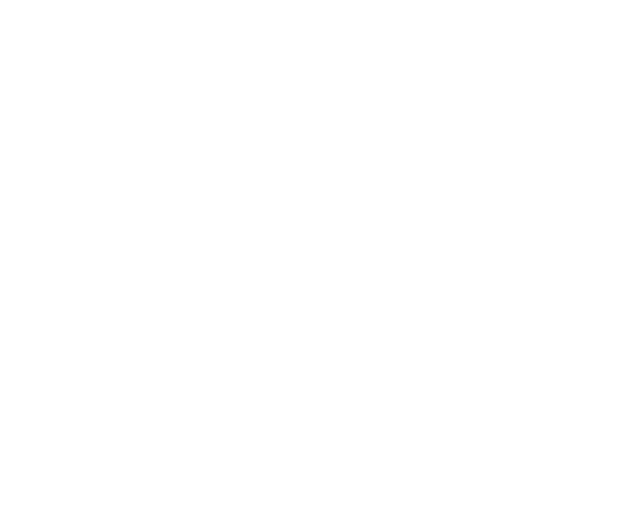
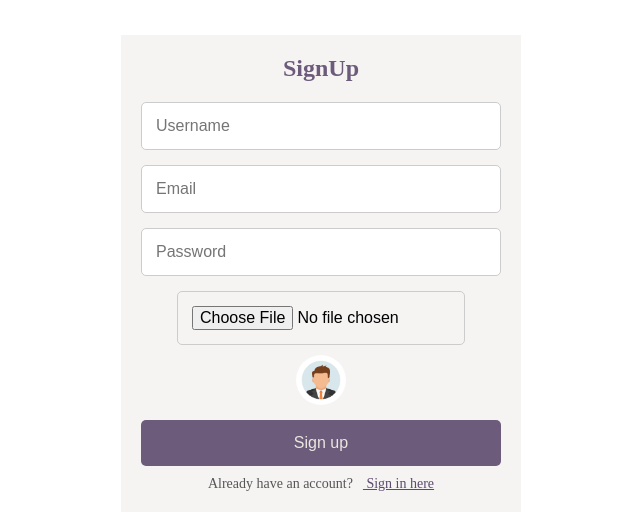
Before and after one commit to Dineshkuna/mern_ecommerce, a React (Vite) app in the folder frontend/: page /register in a window 1280 px wide. Before the commit this address had no page. Shown: the part 127-656 px from the top of the page, without its empty margins (319-959 px from the left). Built offline with nearby package versions, Linux system fonts and the light colour scheme.

Commit message:
Register form is done

```diff
--- a/frontend/src/App.jsx
+++ b/frontend/src/App.jsx
@@ -4,6 +4,7 @@
 import { BrowserRouter as Router, Routes, Route } from 'react-router-dom';
 import ProductDetails from './pages/ProductDetails';
 import Products from './pages/Products';
+import Register from './User/Register';
 
 function App() {
   return (
@@ -13,6 +14,7 @@
         <Route path="/product/:id" element={<ProductDetails />} />
         <Route path="/products" element={<Products />} />
         <Route path="/products/:keyword" element={<Products />} />
+        <Route path="/register" element={<Register />} />
 
 
 
--- /dev/null
+++ b/frontend/src/User/Register.jsx
@@ -0,0 +1,113 @@
+import React, { useEffect, useState } from 'react'
+import '../UserStyles/Form.css'
+import { Link, useNavigate } from 'react-router-dom'
+import { toast } from 'react-toastify';
+import { useDispatch, useSelector } from 'react-redux';
+import { register, removeErrors, removeSuccess } from '../features/user/userSlice';
+
+
+
+function Register() {
+
+    const [user, setUser] = useState({
+        name: '',
+        email: '',
+        password: ''
+    });
+    const [avatar, setAvatar] = useState("");
+    const [avatarPreview, setAvatarPreview] = useState("/images/profile.png");
+    const {name,email,password} = user;
+    const {success,error} = useSelector(state => state.user);
+    const dispatch = useDispatch();
+    const navigate = useNavigate();
+
+
+    const registerDataChange = (e) => {
+        if(e.target.name === 'avatar'){
+            const reader = new FileReader();
+            reader.onload = () => {
+                if(reader.readyState === 2){
+                    setAvatarPreview(reader.result);
+                    setAvatar(reader.result);
+                }
+            }
+            reader.readAsDataURL(e.target.files[0]);
+
+        }else{
+            setUser({...user, [e.target.name]: e.target.value});
+
+        }
+    }
+
+    const registerSubmit = (e) => {
+        e.preventDefault();
+        if(!name || !email || !password){
+            toast.error('Please fill out all the required fields',{position:'top-center', autoClose:3000})
+            return;
+        }
+        const myForm = new FormData();
+        myForm.set('name', name);
+        myForm.set('email', email);
+        myForm.set('password', password);
+        myForm.set('avatar', avatar);
+        console.log(myForm.entries());
+        for (let pair of myForm.entries()) {
+            console.log(pair[0]+ '- ' + pair[1]);
+
+        }
+        dispatch(register(myForm));
+    }
+
+    useEffect(() => {
+            if (error) {
+              toast.error(error,{position:'top-center', autoClose:3000});
+              dispatch(removeErrors())
+            }
+          },[dispatch, error])
+
+
+           useEffect(() => {
+            if (success) {
+              toast.success("User registered successfully",{position:'top-center', autoClose:3000});
+              dispatch(removeSuccess());
+              navigate('/login');
+            }
+
+          },[dispatch, success])
+
+
+
+  return (
+    <>
+    <div className="form-container container">
+        <div className="form-content">
+            <form action="" className="form" onSubmit={registerSubmit}  encType='multipart/form-data'>
+                <h2>SignUp</h2>
+                <div className="input-group">
+                    <input type="text" placeholder='Username' name='name' value={name} onChange={registerDataChange}/>
+                </div>
+                <div className="input-group">
+                    <input type="email" placeholder='Email' name='email' value={email} onChange={registerDataChange}/>
+                </div>
+                <div className="input-group">
+                    <input type="password" placeholder='Password' name='password' value={password} onChange={registerDataChange}/>
+                </div>
+                <div className="input-group avatar-group">
+                    <input type="file" name='avatar' className='file-input'
+                    accept='image/'onChange={registerDataChange} />
+                    <img src={avatarPreview} className='avatar'alt="Avatar Preview" />
+                </div>
+                <button className="authBtn">Sign up</button>
+                <p className="form-links">
+                    Already have an account?<Link to='/login'> Sign in here </Link>
+                </p>
+            </form>
+        </div>
+    </div>
+
+
+    </>
+  )
+}
+
+export default Register
--- a/frontend/src/app/store.js
+++ b/frontend/src/app/store.js
@@ -1,9 +1,11 @@
 import { configureStore } from "@reduxjs/toolkit";
 import productReducer from '../features/products/productSlice';
+import userReducer from '../features/user/userSlice';
 
 export const store = configureStore({
     reducer: {
         product : productReducer,
+        user: userReducer,
     },
     devTools: true
 });
--- a/frontend/src/components/Navbar.jsx
+++ b/frontend/src/components/Navbar.jsx
@@ -16,7 +16,7 @@
         setIsSearchOpen(!isSearchOpen);
     const toggleMenu = () =>
         setIsMenuOpen(!isMenuOpen);
-    const isAuthenticated = true;
+    const isAuthenticated = false;
 
     const navigate = useNavigate();
 
--- /dev/null
+++ b/frontend/src/features/user/userSlice.js
@@ -0,0 +1,70 @@
+import {createAsyncThunk, createSlice} from '@reduxjs/toolkit';
+import axios from 'axios';
+
+
+// Register API
+
+export const register = createAsyncThunk('user/register', async (userData, {rejectWithValue}) => {
+    try {
+        const config = {
+            headers: {
+                'Content-Type': 'multipart/form-data'
+            }
+    }
+        const {data} = await axios.post('/api/v1/register', userData, config);
+        console.log('Registration data')
+        return data;
+}
+catch(error){
+        return rejectWithValue(error.response?.data || 'Registration failed. Please try again later');
+
+    }
+
+}
+
+
+)
+
+const userSlice = createSlice({
+    name: 'user',
+    initialState: {
+        user: null,
+        loading: false,
+        error: null,
+        success: false,
+        isAuthenticated: false,
+    },
+    reducers: {
+        removeErrors: (state) => {
+            state.error = null;
+        },
+        removeSuccess: (state) => {
+            state.success = null;
+        }
+    },
+    extraReducers: (builder) => {
+        builder
+        .addCase(register.pending, (state) => {
+            state.loading = true;
+            state.error = null;
+
+        })
+        .addCase(register.fulfilled, (state, action) => {
+            state.loading = false;
+            state.error = null;
+            state.user = action.payload?.user || null;
+            state.success = action.payload.success;
+            state.isAuthenticated = Boolean(action.payload?.user);
+        })
+        .addCase(register.rejected, (state, action) => {
+            state.loading = false;
+            state.error = action.payload?.message || 'Registration failed. Please try again later';
+            state.user = null;
+            state.isAuthenticated = false;
+        })
+    }
+});
+
+export const { removeErrors, removeSuccess } = userSlice.actions;
+
+export default userSlice.reducer;
```
